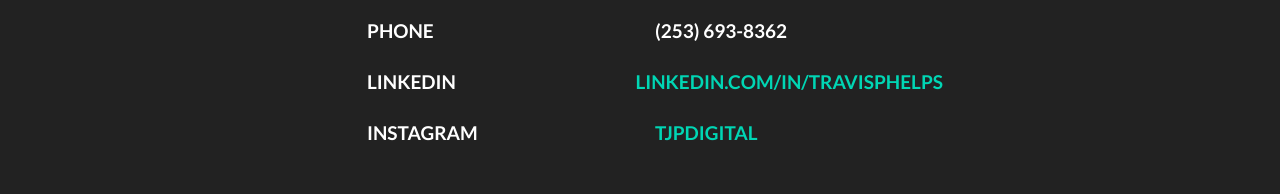
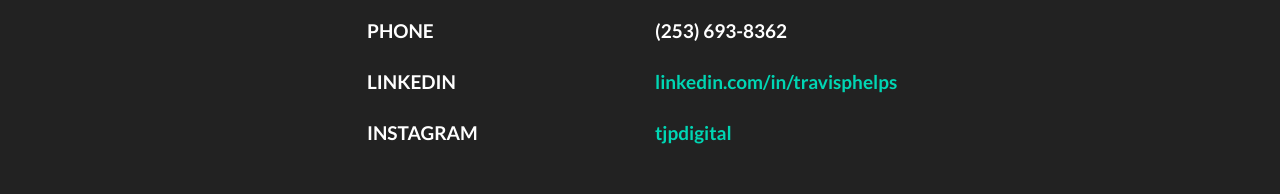
Before and after one commit to cynthem/travis-portfolio, a React (Create React App) app: page /contact in a window 1280 px wide. Shown: the part 632-826 px from the top of the page. Built offline with nearby package versions, Linux system fonts and the light colour scheme.

Commit message:
Adjust link names

```diff
--- a/src/routes/Contact.js
+++ b/src/routes/Contact.js
@@ -27,7 +27,7 @@ export default function Contact() {
                             target="_blank"
                             rel="noopener noreferrer"
                         >
-                            LINKEDIN.COM/IN/TRAVISPHELPS
+                            linkedin.com/in/travisphelps
                         </a>
                     </div>
                     <div className="contact-row">
@@ -38,7 +38,7 @@ export default function Contact() {
                             target="_blank"
                             rel="noopener noreferrer"
                         >
-                            TJPDIGITAL
+                            tjpdigital
                         </a>
                     </div>
                 </div>
```
Also changed, not shown: 2 other files (tests, documents, lock files or other folders).
